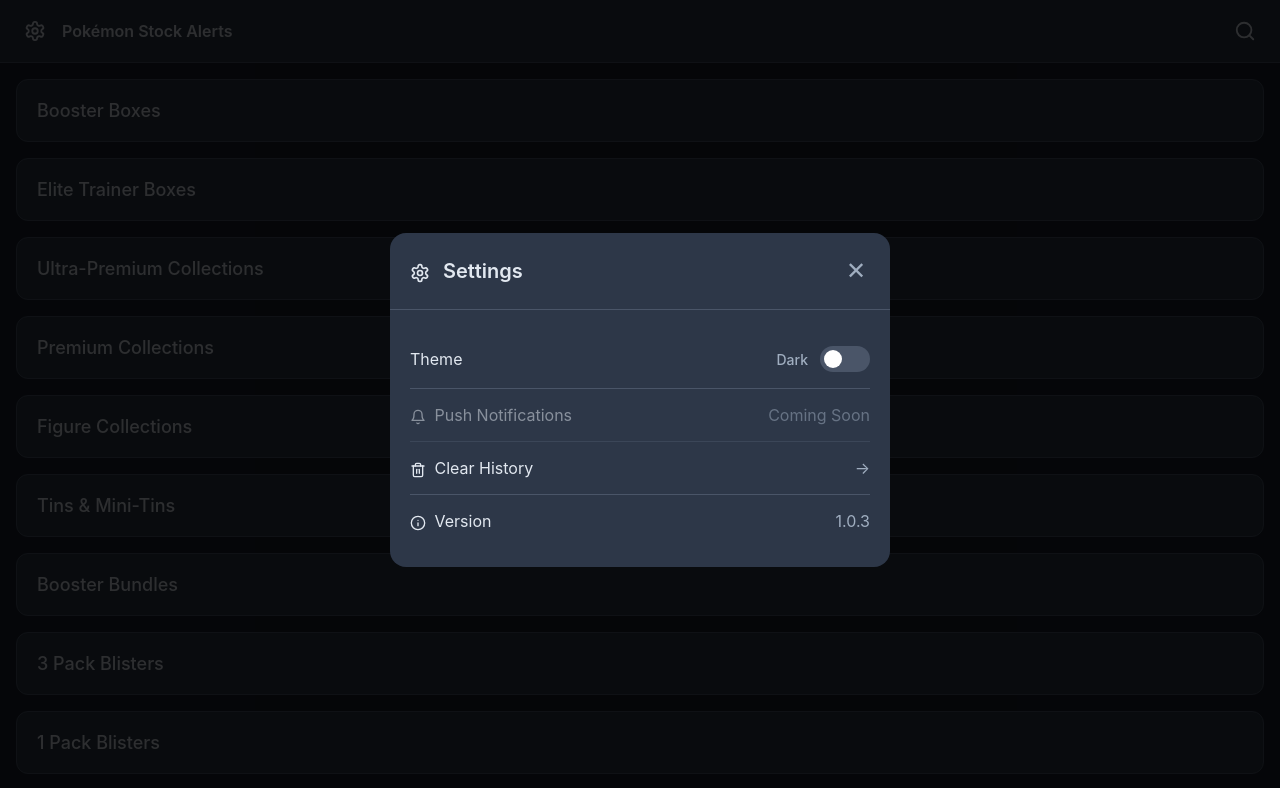
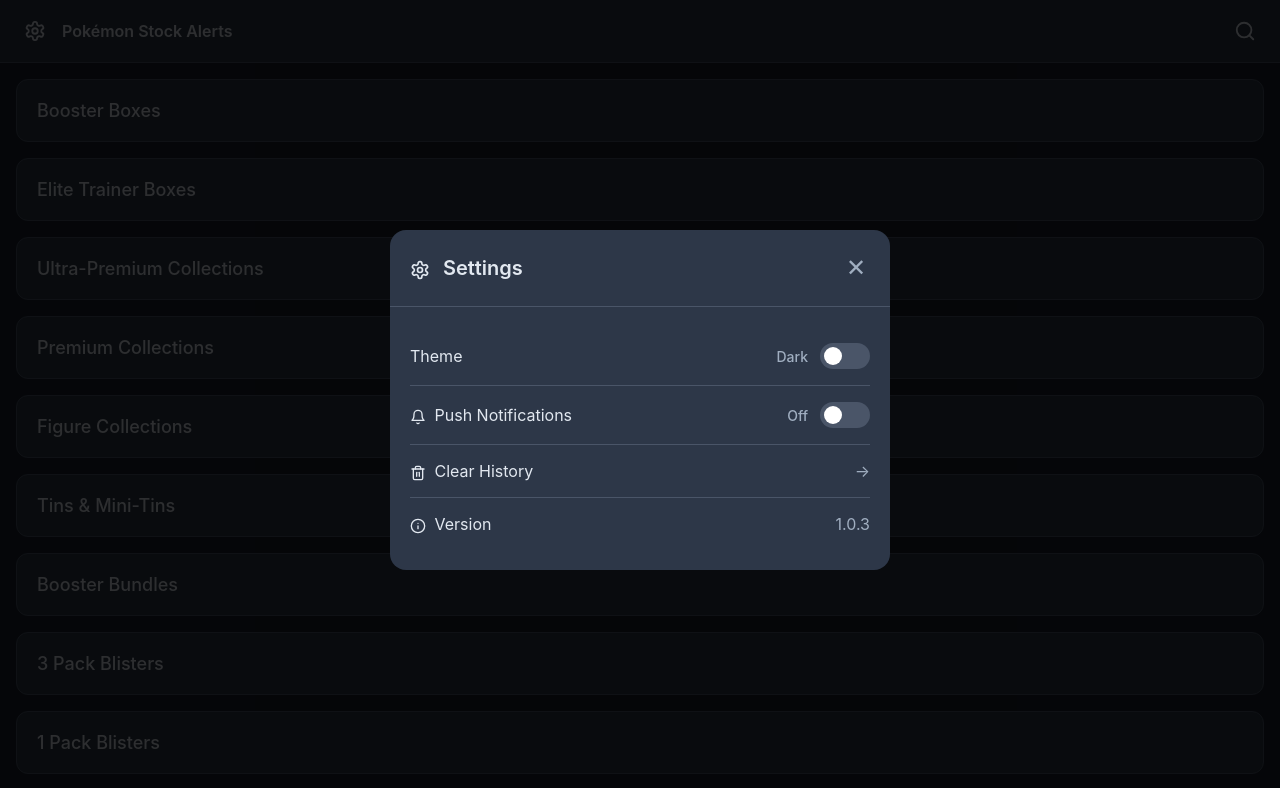
Before and after one commit to lucamor89/pokemon-alerts-pwa, a plain HTML site: page index.html in a window 1280 px wide. Both pictures are taken after a click on the button 35 px from the left and 31 px from the top of the page. Drawn offline with Linux system fonts and the light colour scheme; no server answers.

Commit message:
Update index.html

```diff
--- a/index.html
+++ b/index.html
@@ -70,12 +70,18 @@
                         </label>
                     </div>
                 </div>
-                <div class="setting-item disabled">
+                <div class="setting-item">
                     <span>
                         <svg class="icon-svg inline-icon" viewBox="0 0 24 24"><path d="M6 8a6 6 0 0 1 12 0c0 7 3 9 3 9H3s3-2 3-9"/><path d="M10.3 21a1.94 1.94 0 0 0 3.4 0"/></svg>
                         Push Notifications
                     </span>
-                    <span class="setting-value">Coming Soon</span>
+                    <div class="theme-control">
+                        <span id="pushLabel" class="theme-label">Off</span>
+                        <label class="theme-switch">
+                            <input type="checkbox" id="pushToggle" onchange="togglePushNotifications()">
+                            <span class="theme-slider"></span>
+                        </label>
+                    </div>
                 </div>
                 <div class="setting-item" onclick="clearHistory()">
                     <span>
```
